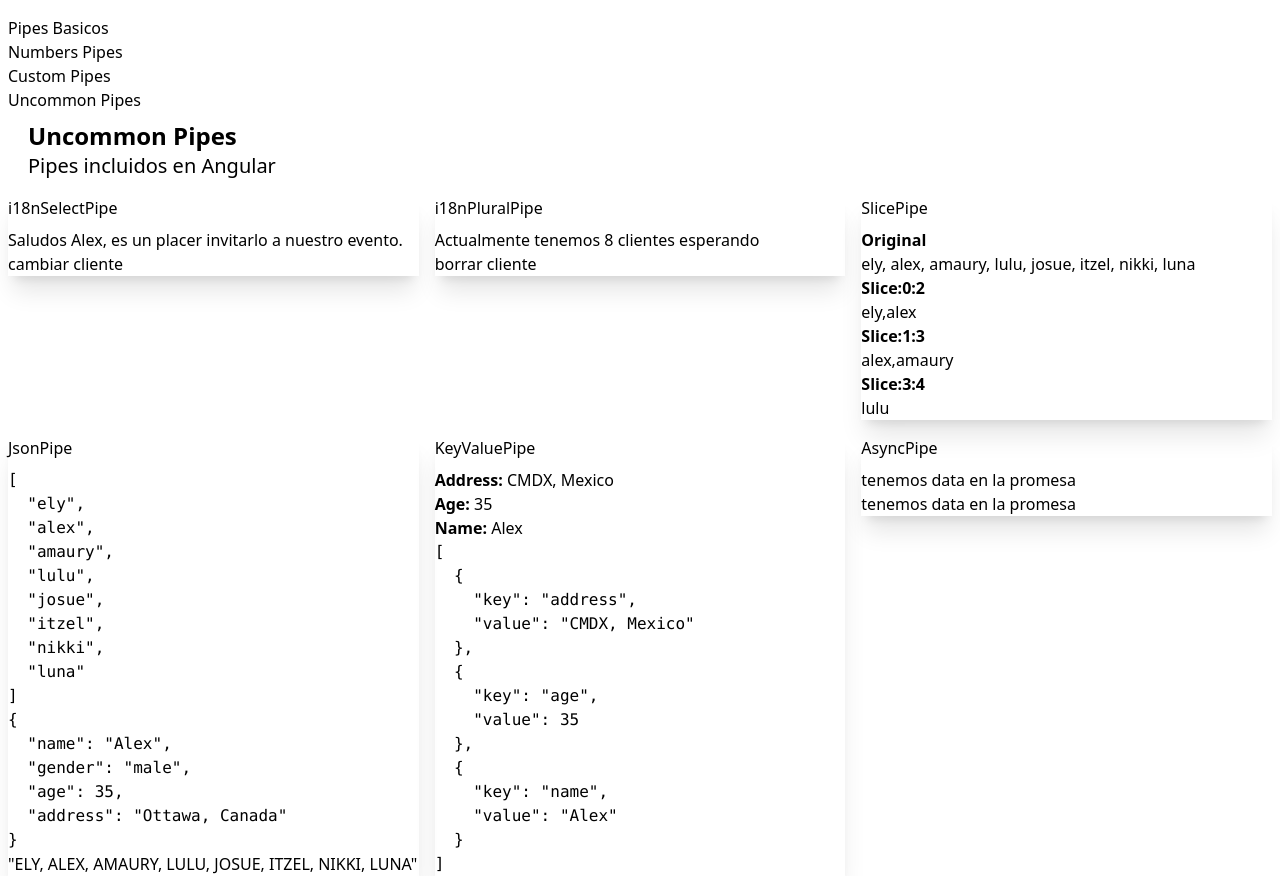
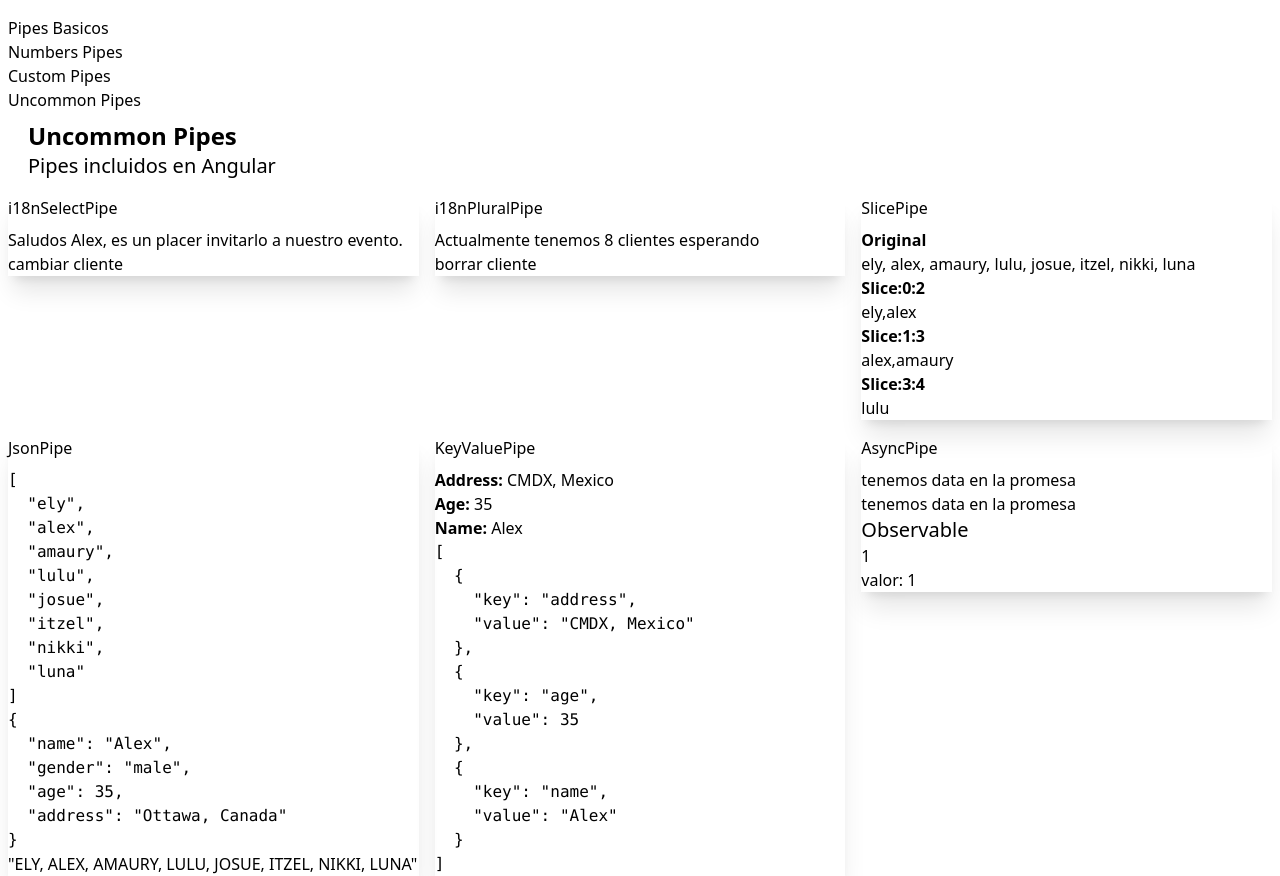
Before and after one commit to ZAIDomy/pipes_app, an Angular app: page /uncommon in a window 1280 px wide. Built offline with nearby package versions, Linux system fonts and the light colour scheme.

Commit message:
asyncpipe with observables

```diff
--- a/src/app/pages/uncommon-page/uncommon-page.component.html
+++ b/src/app/pages/uncommon-page/uncommon-page.component.html
@@ -57,6 +57,14 @@
       @if (promiseValue | async; as value ) {
         <p class="text-primary">{{value}}</p>
       }
+
+      <h3 class="text-xl">Observable</h3>
+      <p class="text-primary">{{ myObservableTimer| async }}</p>
+
+      @if (myObservableTimer| async; as value) {
+        <p>valor: {{value}}</p>
+      }
+
     </app-card>
 
 </div>
--- a/src/app/pages/uncommon-page/uncommon-page.component.ts
+++ b/src/app/pages/uncommon-page/uncommon-page.component.ts
@@ -1,6 +1,7 @@
 import { Component, Signal, signal } from '@angular/core';
 import { CardComponent } from "../../components/card/card.component";
 import { AsyncPipe, I18nPluralPipe, I18nSelectPipe, JsonPipe, KeyValuePipe, SlicePipe, TitleCasePipe, UpperCasePipe } from '@angular/common';
+import { interval, tap } from 'rxjs';
 
 const client1={
   name: 'Alex',
@@ -78,6 +79,11 @@ export default class UncommonPageComponent {
 
   })
 
+  //asyncpipe with observable
+  myObservableTimer = interval(2000).pipe(
+    tap((value)=> console.log('tap:',value))
+  );
+
 
 
 
```
